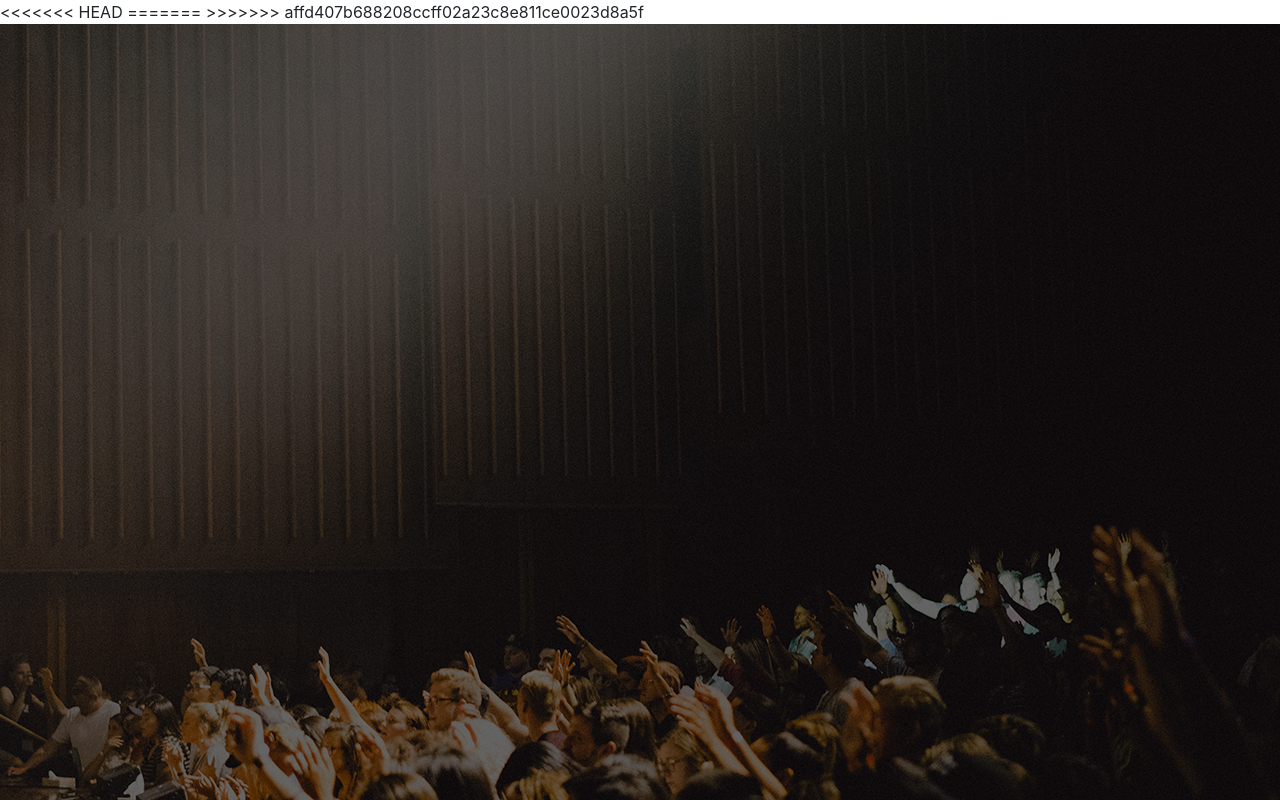
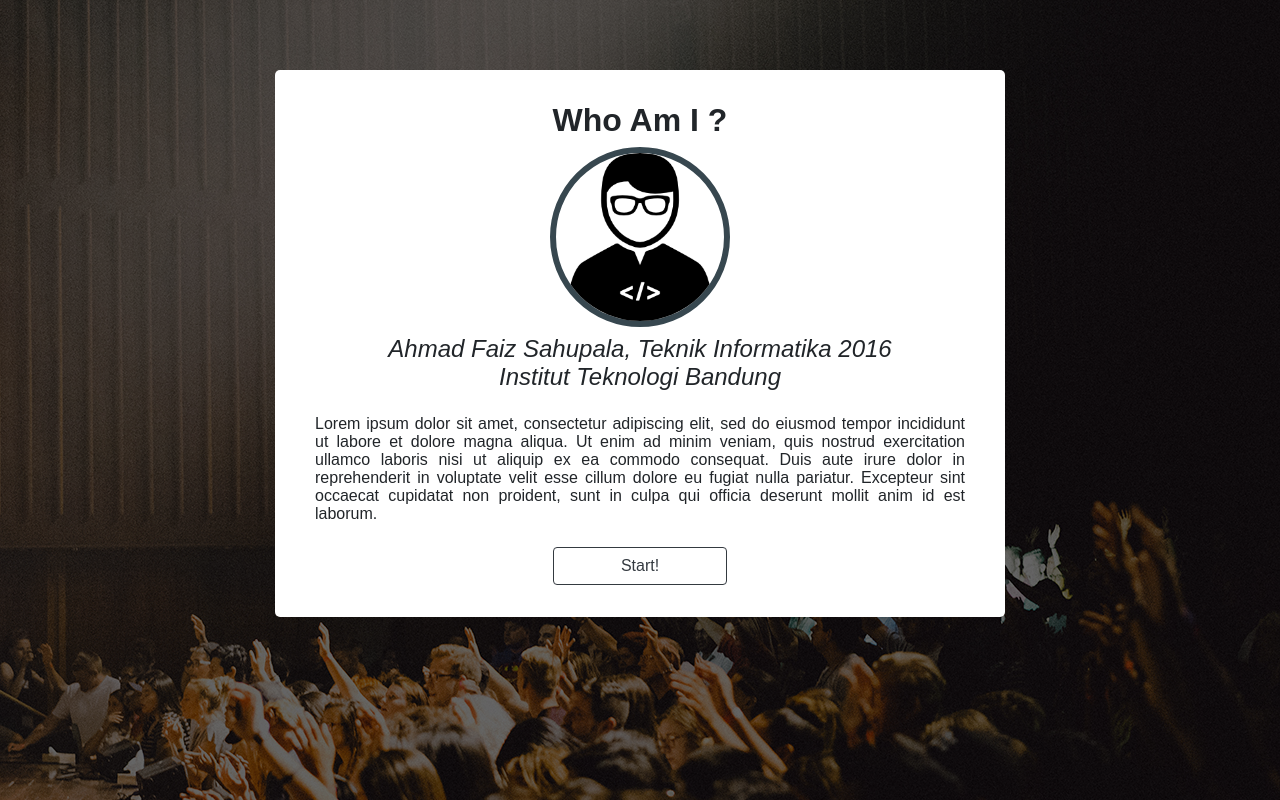
Before and after one commit to faizzuns/DataGatheringWeb, a PHP site: page /pages/home.php in a window 1280 px wide. Run offline with PHP 8.4, Linux system fonts and the light colour scheme.

Commit message:
make home page

```diff
--- a/css/app.css
+++ b/css/app.css
@@ -1,5 +1,10 @@
 body {
     height: 100%;
+    font: 20px Montserrat, sans-serif;
+}
+
+footer {
+    height: 60px;
 }
 
 .bg {
@@ -32,3 +37,87 @@ body {
 .front {
     z-index: 10;
 }
+
+.margin-left-small {margin-left: 8px;}
+.margin-right-small {margin-right: 8px;}
+.margin-top-small {margin-top: 8px;}
+.margin-bot-small {margin-bottom: 8px;}
+.margin-small {margin: 8px;}
+.margin-left-medium {margin-left: 16px;}
+.margin-right-medium {margin-right: 16px;}
+.margin-top-medium {margin-top: 16px;}
+.margin-bot-medium {margin-bottom: 16px;}
+.margin-medium {margin: 16px;}
+.margin-left-large {margin-left: 24px;}
+.margin-right-large {margin-right: 24px;}
+.margin-top-large {margin-top: 24px;}
+.margin-bot-large {margin-bottom: 24px;}
+.margin-large {margin: 24px;}
+.margin-left-very-large {margin-left: 32px;}
+.margin-right-very-large {margin-right: 32px;}
+.margin-top-very-large {margin-top: 32px;}
+.margin-bot-very-large {margin-bottom: 32px;}
+.margin-very-large {margin: 32px;}
+
+.padding-left-small {padding-left: 8px;}
+.padding-right-small {padding-right: 8px;}
+.padding-top-small {padding-top: 8px;}
+.padding-bot-small {padding-bottom: 8px;}
+.padding-small {padding: 8px;}
+.padding-left-medium {padding-left: 16px;}
+.padding-right-medium {padding-right: 16px;}
+.padding-top-medium {padding-top: 16px;}
+.padding-bot-medium {padding-bottom: 16px;}
+.padding-medium {padding: 16px;}
+.padding-left-large {padding-left: 24px;}
+.padding-right-large {padding-right: 24px;}
+.padding-top-large {padding-bottom: 24px;}
+.padding-bot-large {padding-top: 24px;}
+.padding-large {padding: 24px;}
+.padding-left-very-large {padding-left: 32px;}
+.padding-right-very-large {padding-right: 32px;}
+.padding-top-very-large {padding-bottom: 32px;}
+.padding-bot-very-large {padding-top: 32px;}
+.padding-very-large {padding: 32px;}
+
+.full-height {height: 100%;}
+.half-height {height: 50%;}
+.full-width {width: 100%;}
+.half {width: 50%;}
+.one-third {width: 33.33%;}
+.two-third {width: 66.66%;}
+.quarter {width: 25%;}
+.three-quarter {width: 75%;}
+.one-five {width: 20%;}
+.two-five {width: 40%;}
+.three-five {width: 60%;}
+.four-five {width:80%;}
+.one-ten {width: 10%;}
+.nine-ten {width:90%;}
+
+.text-size-very-very-small {font-size: 12px;}
+.text-size-very-small {font-size: 16px;}
+.text-size-small {font-size: 24px;}
+.text-size-medium {font-size: 32px;}
+.text-size-large {font-size: 40px;}
+.text-size-very-large {font-size: 48px;}
+
+.flex {display: flex;}
+.center-vertical {align-items: center;}
+.center-horizontal {justify-content: center;}
+.center {
+    align-items: center;
+    justify-content: center;
+}
+.float-left {
+    float:left;
+}
+.float-right {
+    float:right;
+}
+.space-beetween {justify-content: space-between;}
+.wrap-text {word-wrap: break-word;}
+.flex-wrap{flex-wrap: wrap;}
+.align-right {justify-content: flex-end;}
+.align-bottom {align-items: flex-end;}
+.row {flex-direction: row;}
--- /dev/null
+++ b/css/home.css
@@ -0,0 +1,13 @@
+.box-home {
+    border-radius: 5px;
+    background-color: white;
+}
+
+.profile-img {
+    border-radius: 100%;
+    border-width: 6px;
+    border-style: solid;
+    border-color: #37474F;
+    width: 180px;
+    height: 180px;
+}
--- a/pages/home.php
+++ b/pages/home.php
@@ -1,14 +1,36 @@
 <?php
     require 'templates/header.php';
 ?>
+
+<link rel="stylesheet" href="../css/home.css">
 
 <div class="bg">
 </div>
 
 <div class="backdrop"></div>
 
-<div>
-
+<div class="container">
+    <div class="row justify-content-center">
+        <div class="col-8">
+            <div style="height: 70px;"></div>
+            <div class="box-home padding-medium">
+                <div class="margin-top-medium flex center-horizontal text-size-medium"><strong>Who Am I ?</strong></div>
+                <div class="margin-top-small flex center-horizontal">
+                    <img src="../upload/profile.png" class="profile-img"/>
+                </div>
+                <div class="margin-top-small flex center-horizontal text-size-small" style="text-align: center">
+                    <i>Ahmad Faiz Sahupala, Teknik Informatika 2016 <br/> Institut Teknologi Bandung</i>
+                </div>
+                <div class="flex center-horizontal text-size-very-small" style="text-align: justify">
+                    <div class="margin-large">
+                        Lorem ipsum dolor sit amet, consectetur adipiscing elit, sed do eiusmod tempor incididunt ut labore et dolore magna aliqua. Ut enim ad minim veniam, quis nostrud exercitation ullamco laboris nisi ut aliquip ex ea commodo consequat. Duis aute irure dolor in reprehenderit in voluptate velit esse cillum dolore eu fugiat nulla pariatur. Excepteur sint occaecat cupidatat non proident, sunt in culpa qui officia deserunt mollit anim id est laborum.</div>
+                </div>
+                <form class="flex center-horizontal margin-bot-medium" action="#">
+                    <input type="submit" value="Start!" class="btn btn-outline-dark quarter">
+                </form>
+            </div>
+        </div>
+    </div>
 </div>
 
 <?php
--- a/pages/templates/header.php
+++ b/pages/templates/header.php
@@ -1,15 +1,9 @@
 <!DOCTYPE html>
 <html lang="en">
 <head>
-<<<<<<< HEAD
-    <meta name="viewport" content="width=device-width, initial-scale=1">
-    </head>
-<body>
-=======
     <meta charset="UTF-8">
     <title>Data Gathering</title>
     <link rel="stylesheet" href="https://stackpath.bootstrapcdn.com/bootstrap/4.1.3/css/bootstrap.min.css" integrity="sha384-MCw98/SFnGE8fJT3GXwEOngsV7Zt27NXFoaoApmYm81iuXoPkFOJwJ8ERdknLPMO" crossorigin="anonymous">
     <link rel="stylesheet" href="../css/app.css">
 </head>
 <body>
->>>>>>> affd407b688208ccff02a23c8e811ce0023d8a5f
```
Also changed, not shown: upload/profile.png (added).
